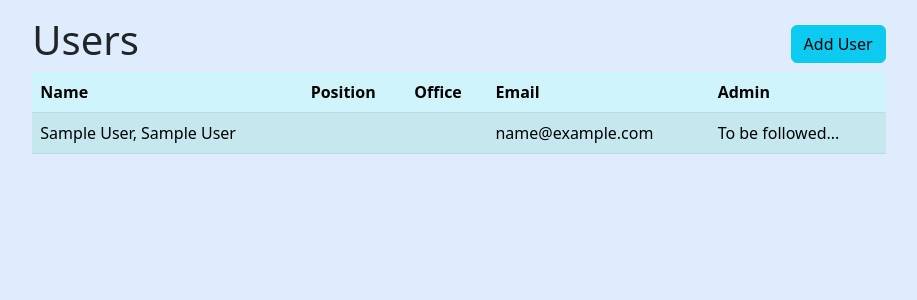
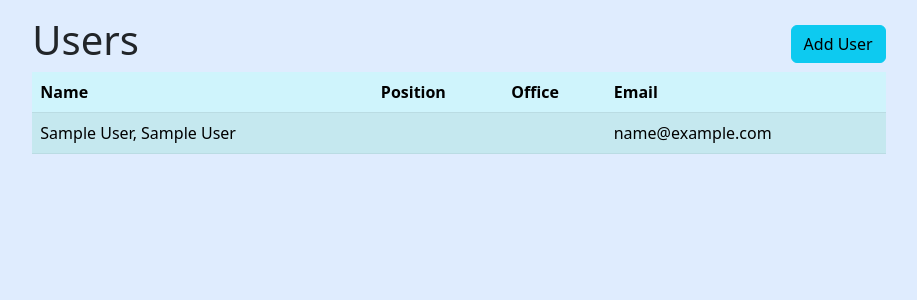
Before and after one commit to RiinSeresuto/document-e-tracking, a PHP site: page /users.php in a window 1280 px wide. Shown: the part 72-372 px from the top of the page, without its empty margins (181-1098 px from the left). Run offline with PHP 8.4, Linux system fonts and the light colour scheme; the visitor is signed in with stand-in values (Sample User, id 1).

Commit message:
removed extra column

```diff
--- a/users.php
+++ b/users.php
@@ -63,7 +63,6 @@ if(!isset($_SESSION['id'])){
                             <th scope="col">Position</th>
                             <th scope="col">Office</th>
                             <th scope="col">Email</th>
-                            <th scope="col">Admin</th>
                         </tr>
                     </thead>
                     <tbody>
@@ -73,7 +72,6 @@ if(!isset($_SESSION['id'])){
                                 <td><?php echo $user['position'] ?></td>
                                 <td><?php echo $user['office'] ?></td>
                                 <td><?php echo $user['email'] ?></td>
-                                <td>To be followed...</td>
                             </tr>
                         <?php endforeach;?>
                     </tbody>
```
